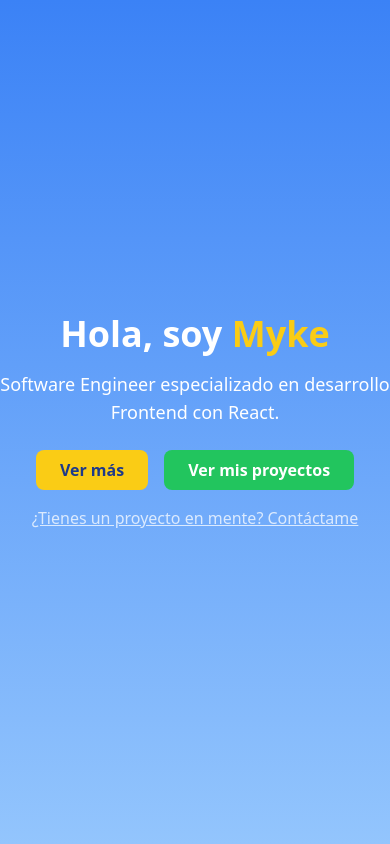
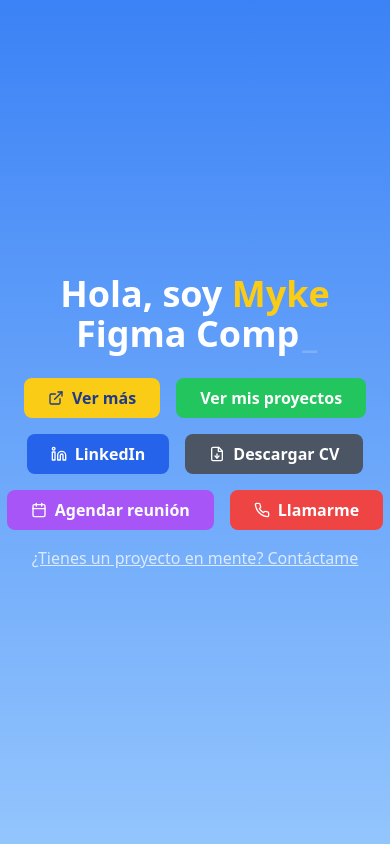
Before and after one commit to zmykedev/transitionportfolio, a React (Vite) app: page / in a window 390 px wide. Shown: the top 844 px of the page. Built offline with nearby package versions, Linux system fonts and the light colour scheme.

Commit message:
type writter

```diff
--- a/package.json
+++ b/package.json
@@ -10,6 +10,7 @@
     "preview": "vite preview"
   },
   "dependencies": {
+    "@heroicons/react": "^2.2.0",
     "@radix-ui/react-slot": "^1.0.2",
     "class-variance-authority": "^0.6.0",
     "clsx": "^1.2.1",
@@ -19,6 +20,7 @@
     "react": "^18.2.0",
     "react-dom": "^18.2.0",
     "react-responsive": "^10.0.0",
+    "react-simple-typewriter": "^5.0.1",
     "tailwindcss-animate": "^1.0.6"
   },
   "devDependencies": {
--- a/src/App.tsx
+++ b/src/App.tsx
@@ -3,7 +3,17 @@ import { Section } from "./components/ui/section";
 import { motion, useScroll, useTransform } from "framer-motion";
 import Lenis from "lenis";
 import { useMediaQuery } from "react-responsive";
+import { Typewriter } from "react-simple-typewriter";
+import { Island } from "./components/ui/hero";
 
+import {
+  FileDown,
+  Linkedin,
+  Calendar,
+  Phone,
+  ExternalLink,
+  ArrowDown,
+} from "lucide-react";
 export default function App() {
   const isMobile = useMediaQuery({ query: "(max-width: 768px)" });
 
@@ -179,30 +189,66 @@ export default function App() {
     }, []);
 
     return (
-      <div ref={containerRef} className="relative h-[100vh] bg-black">
+      <div
+        ref={containerRef}
+        className="relative h-[100vh] bg-black overflow-hidden"
+      >
+        {/* Luz principal que sigue el mouse */}
         <div
           ref={lightRef}
           className="absolute w-40 h-40 bg-yellow-200 rounded-full opacity-50 pointer-events-none blur-3xl transition-transform duration-[50ms] ease-out"
         />
-        <span className="flex justify-center pt-40 light-reveal ">
-          How i made the light effect?
+
+        {/* Texto principal */}
+        <span className="flex justify-center pt-40 light-reveal text-white text-xl font-semibold">
+          How I made the light effect?
         </span>
-        <div className="light-reveal absolute top-1/4 left-1/4 w-20 h-20 bg-red-500 rounded-full opacity-0 transition-opacity duration-300" />
 
         <div className="text-white flex justify-center items-center h-screen">
           <h1 className="text-4xl font-bold text-black hover:text-white">
             Lenis + Light Effect
-          </h1>{" "}
-          <div className="light-reveal absolute top-1/2 left-3/4 w-20 h-20 bg-blue-500 rounded-full opacity-0 transition-opacity duration-300" />
+          </h1>
         </div>
 
-        {/* Elementos que se revelan con la luz */}
-        <div className="light-reveal absolute bottom-1/4 right-1/4 w-20 h-20 bg-green-500 rounded-full opacity-0 transition-opacity duration-300" />
+        {/* Muchos elementos light-reveal aleatorios */}
+        {Array.from({ length: 200 }).map((_, i) => {
+          const top = `${Math.floor(Math.random() * 100)}%`;
+          const left = `${Math.floor(Math.random() * 100)}%`;
+          const size = `${Math.floor(Math.random() * 24) + 8}px`; // entre 8px y 32px
+          const colors = [
+            "bg-red-500",
+            "bg-blue-500",
+            "bg-green-500",
+            "bg-pink-500",
+            "bg-purple-500",
+            "bg-orange-500",
+            "bg-cyan-500",
+            "bg-yellow-500",
+            "bg-rose-500",
+            "bg-lime-500",
+            "bg-fuchsia-500",
+          ];
+          const color = colors[Math.floor(Math.random() * colors.length)];
+
+          return (
+            <div
+              key={`light-${i}`}
+              className={`light-reveal absolute rounded-full opacity-0 transition-opacity duration-300 ${color}`}
+              style={{
+                top,
+                left,
+                width: size,
+                height: size,
+              }}
+            />
+          );
+        })}
       </div>
     );
   }
 
   return (
+    <>
       <main ref={container} className="relative h-[200vh] ">
         {/* Primera sección */}
         <Section1>
@@ -212,21 +258,103 @@ export default function App() {
             animate={{ opacity: 1, y: 0 }}
             transition={{ duration: 1 }}
           >
-          <div className="text-center flex flex-col items-center justify-center h-screen bg-gradient-to-b from-blue-500 to-blue-300 text-white">
-            <h1 className="text-4xl md:text-6xl font-bold">
+            <div className="flex flex-col items-center justify-center h-screen bg-gradient-to-b from-blue-500 to-blue-300 text-white">
+              <h1 className=" text-4xl md:text-6xl font-bold">
                 Hola, soy <span className="text-yellow-400">Myke</span>
+                <h1>
+                  {" "}
+                  <Typewriter
+                    words={[
+                      "React Developer",
+                      "Bug Killer",
+                      "Figma Component Creator",
+                      "Tailwind CSS Dynamic",
+                      "State Management Master",
+                      "Framer Motion Lover",
+                      "Pixel Perfect UI",
+                      "Frontend Architect",
+                      "TypeScript Addict",
+                      "Design System Engineer",
+                      "Component-Driven Development",
+                      "Lenis Smooth Scroller",
+                      "Reusable Code Advocate",
+                      "UI Performance Obsessed",
+                      "Headless UI Fan",
+                    ]}
+                    loop={true}
+                    cursor
+                    cursorStyle="_"
+                    typeSpeed={70}
+                    deleteSpeed={50}
+                  />
                 </h1>
-            <p className="mt-4 text-lg md:text-xl">
-              Software Engineer especializado en desarrollo Frontend con React.
-            </p>
-            <div className="flex gap-4 mt-6">
-              <button className="px-6 py-2 bg-yellow-400 text-blue-900 font-semibold rounded-lg hover:bg-yellow-300">
+              </h1>
+
+              <motion.div className="flex flex-wrap justify-center gap-4 mt-6">
+                <motion.button
+                  whileHover={{ scale: 1.1 }}
+                  whileTap={{ scale: 0.95 }}
+                  className="flex items-center gap-2 px-6 py-2 bg-yellow-400 text-blue-900 font-semibold rounded-lg hover:bg-yellow-300"
+                >
+                  <ExternalLink className="w-4 h-4" />
                   Ver más
-              </button>
-              <button className="px-6 py-2 bg-green-500 text-white font-semibold rounded-lg hover:bg-green-600">
+                </motion.button>
+
+                <motion.button
+                  whileHover={{ scale: 1.1 }}
+                  whileTap={{ scale: 0.95 }}
+                  className="flex items-center gap-2 px-6 py-2 bg-green-500 text-white font-semibold rounded-lg hover:bg-green-600"
+                >
                   Ver mis proyectos
-              </button>
-            </div>
+                </motion.button>
+
+                <motion.a
+                  href="https://www.linkedin.com/in/mzapatadvlpr/"
+                  target="_blank"
+                  rel="noopener noreferrer"
+                  whileHover={{ scale: 1.1 }}
+                  whileTap={{ scale: 0.95 }}
+                  className="flex items-center gap-2 px-6 py-2 bg-blue-600 text-white font-semibold rounded-lg hover:bg-blue-700"
+                >
+                  <Linkedin className="w-4 h-4" />
+                  LinkedIn
+                </motion.a>
+
+                <motion.a
+                  href="/cv.pdf"
+                  download
+                  whileHover={{ scale: 1.1 }}
+                  whileTap={{ scale: 0.95 }}
+                  className="flex items-center gap-2 px-6 py-2 bg-gray-600 text-white font-semibold rounded-lg hover:bg-gray-700"
+                >
+                  <FileDown className="w-4 h-4" />
+                  Descargar CV
+                </motion.a>
+
+                <motion.a
+                  href="https://calendly.com/myke"
+                  target="_blank"
+                  rel="noopener noreferrer"
+                  whileHover={{ scale: 1.1 }}
+                  whileTap={{ scale: 0.95 }}
+                  className="flex items-center gap-2 px-6 py-2 bg-purple-500 text-white font-semibold rounded-lg hover:bg-purple-600"
+                >
+                  <Calendar className="w-4 h-4" />
+                  Agendar reunión
+                </motion.a>
+
+                <motion.a
+                  href="tel:+123456789"
+                  target="_blank"
+                  rel="noopener noreferrer"
+                  whileHover={{ scale: 1.1 }}
+                  whileTap={{ scale: 0.95 }}
+                  className="flex items-center gap-2 px-6 py-2 bg-red-500 text-white font-semibold rounded-lg hover:bg-red-600"
+                >
+                  <Phone className="w-4 h-4" />
+                  Llamarme
+                </motion.a>
+              </motion.div>
               <a href="#contacto" className="mt-4 text-blue-100 underline">
                 ¿Tienes un proyecto en mente? Contáctame
               </a>
@@ -280,5 +408,6 @@ export default function App() {
         <Section3 />
         <SmoothScrollWithLight />
       </main>
+    </>
   );
 }
--- /dev/null
+++ b/src/components/ui/hero.tsx
@@ -0,0 +1,34 @@
+import { motion } from "framer-motion";
+import type { HTMLMotionProps } from "framer-motion";
+import clsx from "clsx";
+
+interface IslandProps extends HTMLMotionProps<"div"> {
+  position?: string;
+  className?: string;
+  children?: React.ReactNode;
+}
+
+export function Island({
+  position = "inset-0",
+  className = "",
+  children,
+  ...motionProps
+}: IslandProps) {
+  return (
+    <motion.div
+      className={clsx(
+        "absolute z-10 stciky flex items-center justify-center bg-gradient-to-b from-blue-500 to-blue-300 text-white",
+        position,
+        className
+      )}
+      initial={{ opacity: 0 }}
+      animate={{ opacity: 1 }}
+      transition={{ duration: 1 }}
+      {...motionProps}
+    >
+      {children ?? (
+        <h1 className="text-4xl md:text-6xl font-bold">Soy un Island ✨</h1>
+      )}
+    </motion.div>
+  );
+}
```
Also changed, not shown: index.html (line endings or trailing spaces), 1 other file (tests, documents, lock files or other folders). Lines whose indentation alone changed are shown as unchanged.
